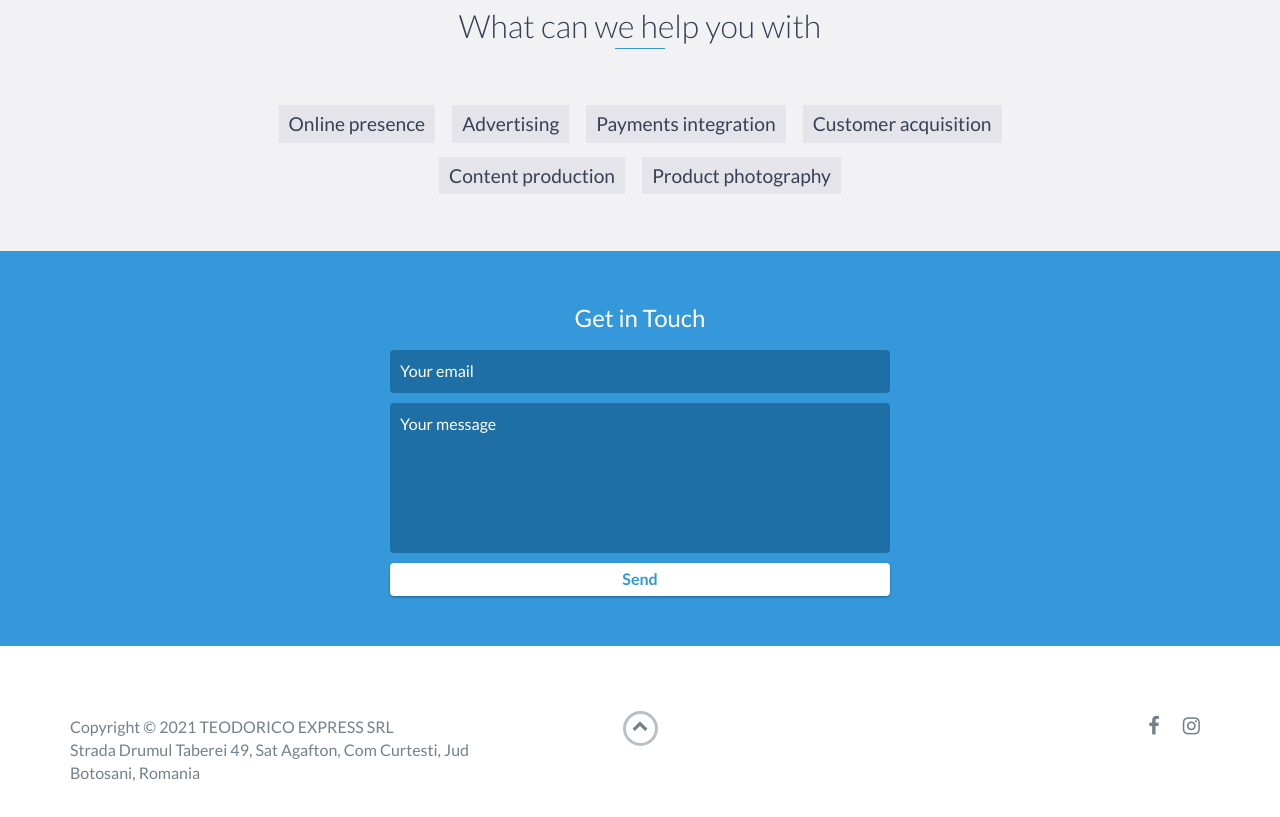
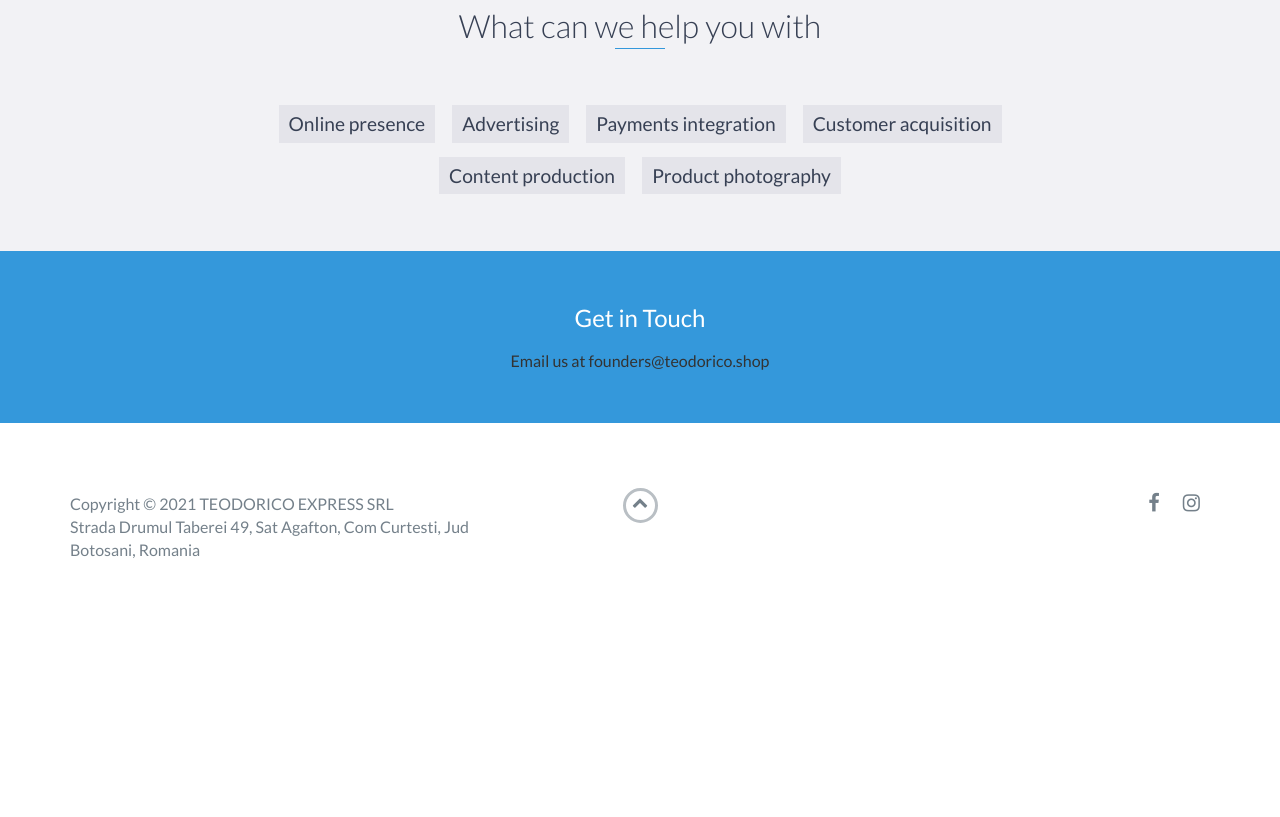
Before and after one commit to teodorico-shop/website, a website: page index.html in a window 1280 px wide. Shown: the part 2167-2984 px from the top of the page. After the commit the page ends 2779 px from the top, so only its background shows below. Drawn offline with nearby package versions, Linux system fonts and the light colour scheme.

Commit message:
Updated contact form

```diff
--- a/index.html
+++ b/index.html
@@ -142,12 +142,13 @@
     <div id="contact">
         <h2>Get in Touch</h2>
         <div id="contact-form">
-            <form method="POST" action="https://formspree.io/founders@teodorico.shop">
+            <!-- <form method="POST" action="https://formspree.io/founders@teodorico.shop">
                 <input type="hidden" name="_subject" value="Contact request from personal website" />
                 <input type="email" name="_replyto" placeholder="Your email" required>
                 <textarea name="message" placeholder="Your message" required></textarea>
                 <button type="submit">Send</button>
-            </form>
+            </form> -->
+            Email us at founders@teodorico.shop
         </div>
         <!-- End #contact-form -->
     </div>
```
